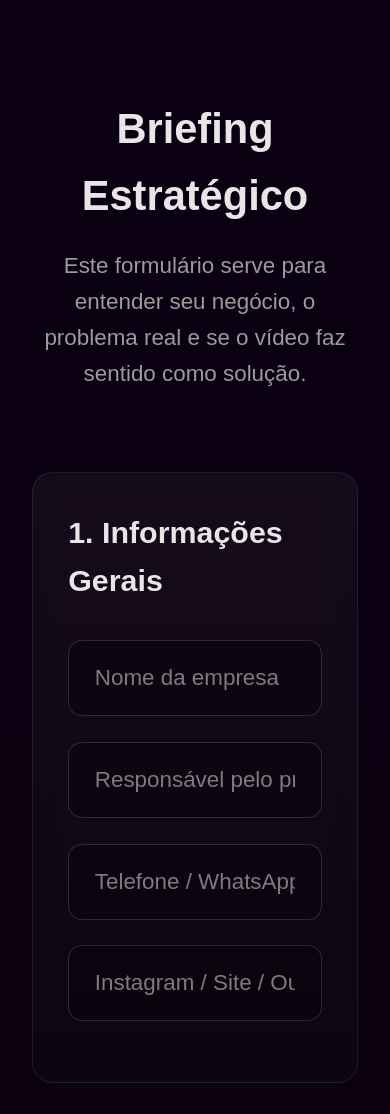
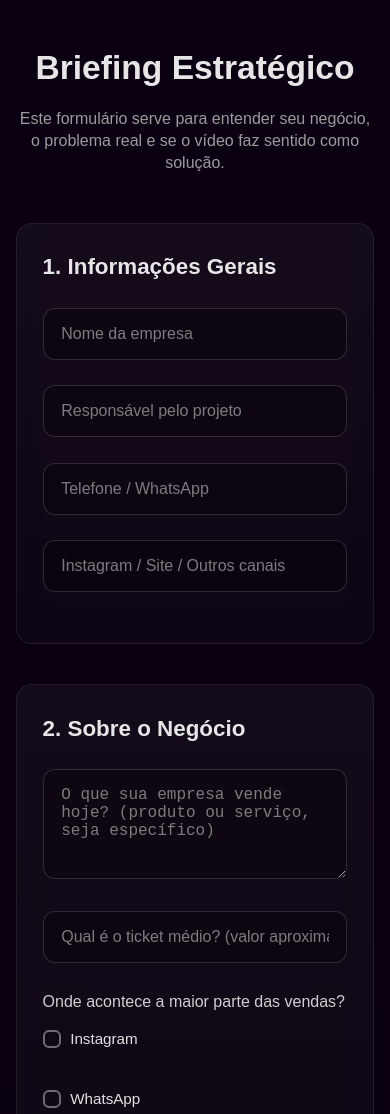
Before and after one commit to Carlotto27/meusitelottnvfx, a plain HTML site: page briefing.html in a window 390 px wide. Shown: the top 1114 px of the page. Drawn offline with nearby package versions, Linux system fonts and the light colour scheme.

Commit message:
Update briefing.css

```diff
--- a/css/briefing.css
+++ b/css/briefing.css
@@ -107,27 +107,31 @@ textarea:focus {
   box-shadow: 0 0 0 2px rgba(162,0,255,0.15);
 }
 
-/* CHECKBOX & RADIO */
+/* LABELS */
 label {
   display: flex;
-  align-items: center;
+  align-items: flex-start;
   gap: 0.8rem;
   font-size: 1.35rem;
   margin-bottom: 0.8rem;
   cursor: pointer;
   color: #e0e0e0;
+  flex-wrap: wrap;
 }
 
+/* CHECKBOX & RADIO */
 input[type="checkbox"],
 input[type="radio"] {
   appearance: none;
   width: 18px;
   height: 18px;
+  min-width: 18px;
   border-radius: 50%;
   border: 2px solid rgba(255,255,255,0.4);
   position: relative;
   cursor: pointer;
   transition: all 0.2s ease;
+  margin-top: 0.2rem;
 }
 
 input[type="checkbox"] {
@@ -183,13 +187,73 @@ input[type="radio"]:checked::after {
   box-shadow: 0 14px 40px rgba(162,0,255,0.45);
 }
 
-/* MOBILE */
+/* ========================= */
+/* MOBILE OPTIMIZATION */
+/* ========================= */
+
 @media (max-width: 640px) {
+
+  body {
+    font-size: 14px;
+  }
+
+  .briefing-container {
+    padding: 3rem 1rem 4rem;
+  }
+
+  .briefing-header {
+    margin-bottom: 3rem;
+  }
+
   .briefing-header h1 {
-    font-size: 2.6rem;
+    font-size: 2.1rem;
+    line-height: 1.2;
+  }
+
+  .briefing-header p {
+    font-size: 1rem;
+    line-height: 1.4;
+  }
+
+  form {
+    gap: 2.5rem;
   }
 
   .card {
-    padding: 2.2rem;
+    padding: 1.6rem;
+    border-radius: 16px;
+  }
+
+  .card h2 {
+    font-size: 1.4rem;
+    margin-bottom: 1.4rem;
+  }
+
+  .card p {
+    font-size: 1rem;
+    margin-bottom: 0.8rem;
+  }
+
+  input[type="text"],
+  textarea {
+    font-size: 1rem;
+    padding: 1rem 1.1rem;
+    border-radius: 12px;
+  }
+
+  textarea {
+    min-height: 110px;
+  }
+
+  label {
+    font-size: 0.95rem;
+    gap: 0.6rem;
+  }
+
+  .btn-submit {
+    width: 100%;
+    padding: 1.3rem;
+    font-size: 1.1rem;
+    margin-top: 2rem;
   }
 }
```
